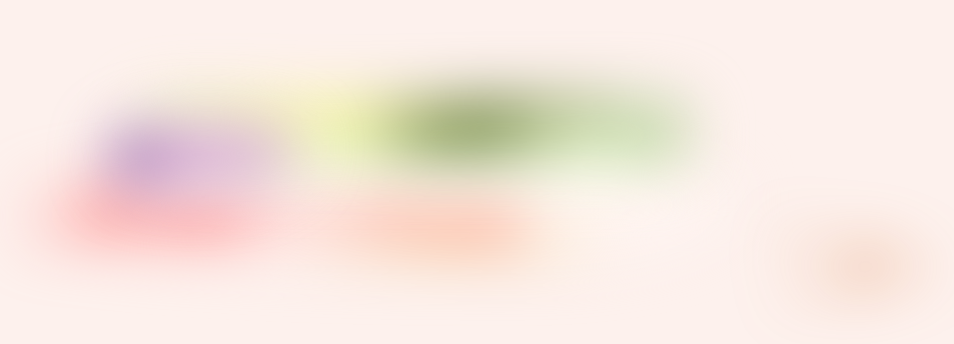
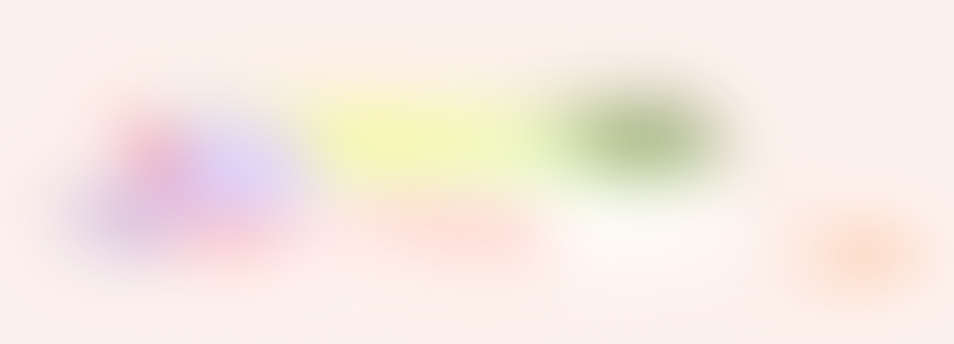
Before and after one commit to sucrete/imax, a React (Create React App) app: page / in a window 1280 px wide. Shown: the part 190-534 px from the top of the page, without its empty margins (259-1213 px from the left). Built offline with nearby package versions, Linux system fonts and the light colour scheme.

Commit message:
putting some polish on mouseover effect on landing page

```diff
--- a/src/card.css
+++ b/src/card.css
@@ -1,6 +1,6 @@
 .blob, .blocky, .cloud, .scripty {
   display: inline-block;
-  background: radial-gradient(ellipse at 60% 90%, #f3d89b 0%, #fff5f2 30%);
+  background: radial-gradient(ellipse at 60% 90%, #fdf8eb 0%, #fffbf9 30%);
   height: 7vw;
   width: 55vw;
   -webkit-filter: url(#watercolor);
@@ -12,8 +12,11 @@
   background-position: center center;
   background-repeat: no-repeat;
   will-change: transform;
-  -webkit-filter: blur(30px) contrast(1);
-          filter: blur(30px) contrast(1);
+  padding-bottom: 25px;
+}
+
+.blobBaby {
+  color: indigo;
 }
 
 .blocky {
@@ -30,11 +33,11 @@
 
 .cloud {
   z-index: 99;
-  background: #daabda;
-  color: indigo;
+  background: #dcd0ff;
   height: 5vw;
   width: 15vw;
   border-radius: 40% 60% 60% 40% / 60% 30% 70% 40%;
+  padding-bottom: 50px;
 }
 
 .scripty {
@@ -42,6 +45,8 @@
   font-family: BlinkMacSystemFont, "Segoe UI", Roboto, Oxygen, Ubuntu, Cantarell, "Open Sans", "Helvetica Neue", sans-serif;
   background: transparent;
   text-align: right;
+  -webkit-filter: blur(2px) contrast(1.5);
+          filter: blur(2px) contrast(1.5);
 }
 
 #root {
@@ -49,7 +54,7 @@
 }
 
 .container2 {
-  background-color: #fdf1ed;
+  background-color: transparent;
   width: 100vw;
   height: 100vh;
   display: -webkit-box;
@@ -61,5 +66,9 @@
   -webkit-box-pack: center;
       -ms-flex-pack: center;
           justify-content: center;
+  -webkit-filter: url(#container2);
+          filter: url(#container2);
+  -webkit-filter: blur(30px) contrast(1);
+          filter: blur(30px) contrast(1);
 }
 /*# sourceMappingURL=card.css.map */
--- a/src/card.scss
+++ b/src/card.scss
@@ -1,6 +1,6 @@
 .blob {
   display: inline-block;
-  background: radial-gradient(ellipse at 60% 90%, #f3d89b 0%, #fff5f2 30%);
+  background: radial-gradient(ellipse at 60% 90%, #fdf8eb 0%, #fffbf9 30%);
   height: 7vw;
   width: 55vw;
   filter: url(#watercolor);
@@ -11,9 +11,11 @@
   background-position: center center;
   background-repeat: no-repeat;
   will-change: transform;
-  filter: blur(30px) contrast(1);
+  padding-bottom: 25px;
 }
-
+.blobBaby {
+  color: indigo;
+}
 .blocky {
   @extend .blob;
   background: radial-gradient(
@@ -21,7 +23,6 @@
     rgba(255, 255, 0, 0.459) 0%,
     #e7fdd4 60%
   );
-
   font-family: "Segoe UI Emoji", sans-serif;
   color: #4f691e;
   text-align: right;
@@ -34,11 +35,12 @@
 .cloud {
   @extend .blob;
   z-index: 99;
-  background: rgb(218, 171, 218);
-  color: indigo;
+  background: #dcd0ff;
+  // color: #dcd0ff;
   height: 5vw;
   width: 15vw;
   border-radius: 40% 60% 60% 40% / 60% 30% 70% 40%;
+  padding-bottom: 50px;
 }
 .scripty {
   @extend .blob;
@@ -47,15 +49,18 @@
     "Open Sans", "Helvetica Neue", sans-serif;
   background: transparent;
   text-align: right;
+  filter: blur(2px) contrast(1.5);
 }
 #root {
   overflow: hidden;
 }
 .container2 {
-  background-color: #fdf1ed;
+  background-color: transparent;
   width: 100vw;
   height: 100vh;
   display: flex;
   align-items: center;
   justify-content: center;
+  filter: url(#container2);
+  filter: blur(30px) contrast(1);
 }
--- a/src/components/Card.jsx
+++ b/src/components/Card.jsx
@@ -4,8 +4,8 @@ import "../card.css";
 
 const calc = (x, y) => [x - window.innerWidth / 2, y - window.innerHeight / 2];
 const trans1 = (x, y) => `translate3d(${x / 20}px,${y / 20}px,0)`;
-const trans2 = (x, y) => `translate3d(${x / 18 + 35}px,${y / 18 - 75}px,0)`;
-const trans3 = (x, y) => `translate3d(${x / 15 - 175}px,${y / 15 - 55}px,0)`;
+const trans2 = (x, y) => `translate3d(${x / 13 + 35}px,${y / 13 - 75}px,0)`;
+const trans3 = (x, y) => `translate3d(${x / 12 - 175}px,${y / 12 - 55}px,0)`;
 const trans4 = (x, y) => `translate3d(${x / 11 + 200}px,${y / 11 + 35}px,0)`;
 
 function Card() {
@@ -15,7 +15,7 @@ function Card() {
   }));
   return (
     <div
-      class="container2"
+      className="container2"
       onMouseMove={({ clientX: x, clientY: y }) => set({ xy: calc(x, y) })}
     >
       <svg version="1.1" id="layer">
@@ -25,7 +25,7 @@ function Card() {
               result="TURBULENCE"
               baseFrequency=".59"
               numOctaves="30"
-              seed="200"
+              seed="300"
             />
             <feDisplacementMap
               in="SourceGraphic"
@@ -36,28 +36,28 @@ function Card() {
         </defs>
       </svg>
       <animated.div
-        class="blob"
+        className="blob"
         style={{ transform: props.xy.interpolate(trans1) }}
       >
-        🀐㎇㎭㎉╍╳⏧⚜⚜
+        <span className="blobBaby">🀐㎇</span>㎭㎉╍╳⏧⚜⚜
       </animated.div>
 
       <animated.div
-        class="blocky"
+        className="blocky"
         style={{ transform: props.xy.interpolate(trans2) }}
       >
-        ░▒▓▓▉▊▜▔▀╏╻▍
+        ░▒▓▓▊▜
       </animated.div>
 
       <animated.div
-        class="cloud"
+        className="cloud"
         style={{ transform: props.xy.interpolate(trans3) }}
       >
         ✺
       </animated.div>
 
       <animated.div
-        class="scripty"
+        className="scripty"
         style={{ transform: props.xy.interpolate(trans4) }}
       >
         ؅؄࿐
```
Also changed, not shown: 1 other file (tests, documents, lock files or other folders).
